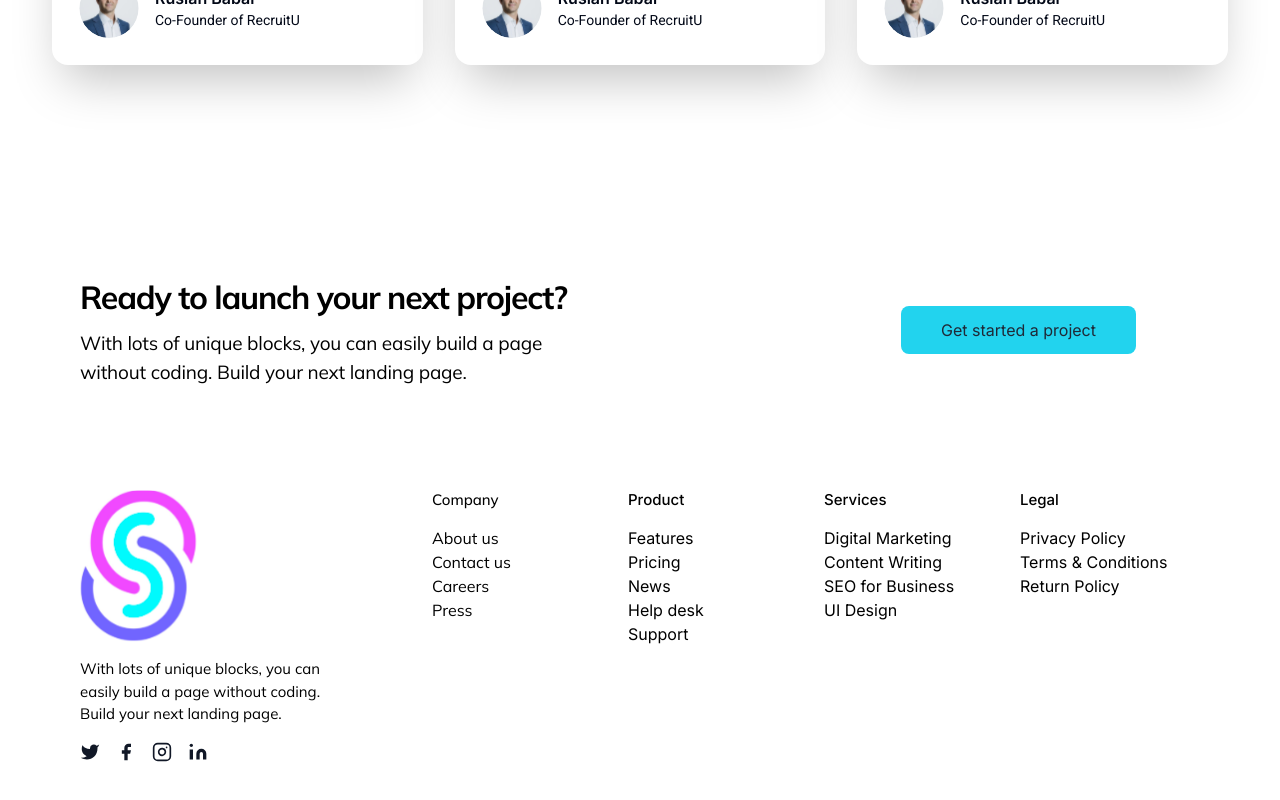
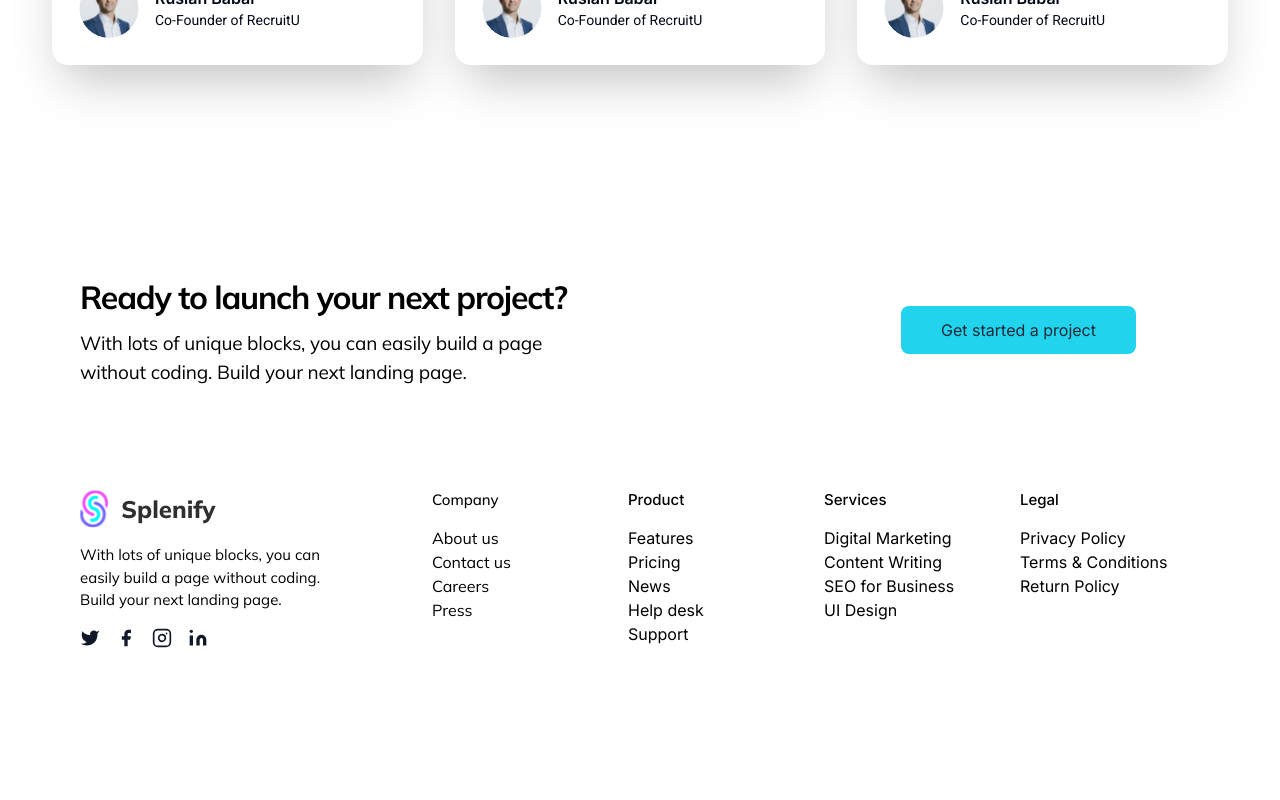
Before and after one commit to fareedjaved203/splenify, a Next.js app: page / in a window 1280 px wide. Shown: the part 6894-7694 px from the top of the page. After the commit the page ends 7660 px from the top, so only its background shows below. Built offline with nearby package versions, Linux system fonts and the light colour scheme.

Commit message:
footer set

```diff
--- a/components/footer/Footer.jsx
+++ b/components/footer/Footer.jsx
@@ -1,5 +1,6 @@
 import React from "react";
 import Image from "next/image";
+import Link from "next/link";
 
 const Footer = () => {
   return (
@@ -35,7 +36,18 @@ const Footer = () => {
 
       <div class="container px-6 md:px-20 py-24 md:mx-auto flex justify-center items-center md:items-center lg:items-start md:flex-row md:flex-nowrap flex-wrap flex-col">
         <div class="w-full md:w-64 flex-shrink-0 md:mx-0 text-center md:text-left">
-          <Image src={"/logo.svg"} width={120} height={120} alt="logo" />
+          <Link href={"/"}>
+            <div className="font-mulish font-extrabold text-2xl gap-3 text-[#2F2F2F] cursor-pointer flex justify-start items-center">
+              <Image
+                src={"/logo.svg"}
+                width={10}
+                height={10}
+                alt="logo"
+                className="w-[29.25px] h-[37.71px]"
+              />
+              <p className="dark:text-slate-300">Splenify</p>
+            </div>
+          </Link>
           <p
             class="font-mulish mt-4 text-black dark:text-slate-200 text-opacity"
             style={{ fontSize: "15px", fontWeight: "400" }}
--- a/components/navbar/Navbar.jsx
+++ b/components/navbar/Navbar.jsx
@@ -24,7 +24,7 @@ const Navbar = () => {
           <nav className="font-poppins font-semibold w-full max-w-[418px] md:mx-auto flex flex-wrap items-center justify-between text-base hover:cursor-pointer">
             <Link
               href="/"
-              className="relative inline-block group font-medium text-[#878787] hover:text-[#262626] dark:text-slate-300 dark:hover:text-slate-300 active:text-[#262626] text-base hover:font-semibold"
+              className="relative inline-block group font-medium text-[#878787] hover:text-[#262626] dark:hover:text-slate-200 dark:text-slate-300 active:text-[#262626] text-base hover:font-semibold"
             >
               Home
               <span className="absolute bottom-0 left-0 w-full h-[2.31px] bg-[#00FAFE] origin-left transform scale-x-0 group-hover:scale-x-100 transition-transform duration-450 ease-in-out"></span>
@@ -32,7 +32,7 @@ const Navbar = () => {
 
             <Link
               href="/work"
-              className="relative inline-block group font-medium text-base hover:font-semibold text-[#878787] hover:text-[#262626] dark:hover:text-slate-300 active:text-[#262626]"
+              className="relative inline-block group font-medium text-base hover:font-semibold text-[#878787] hover:text-[#262626] dark:hover:text-slate-200 dark:text-slate-300 active:text-[#262626]"
             >
               Projects
               <span className="absolute bottom-0 left-0 w-full h-0.5 bg-[#00FAFE] origin-left transform scale-x-0 group-hover:scale-x-100 transition-transform duration-450 ease-in-out"></span>
@@ -40,7 +40,7 @@ const Navbar = () => {
 
             <Link
               href="/#feature"
-              className="relative inline-block group font-medium text-base hover:font-semibold text-[#878787] hover:text-[#262626] dark:hover:text-slate-300 active:text-[#262626]"
+              className="relative inline-block group font-medium text-base hover:font-semibold text-[#878787] hover:text-[#262626] dark:hover:text-slate-200 dark:text-slate-300 active:text-[#262626]"
             >
               About
               <span className="absolute bottom-0 left-0 w-full h-0.5 bg-[#00FAFE] origin-left transform scale-x-0 group-hover:scale-x-100 transition-transform duration-450 ease-in-out"></span>
@@ -48,7 +48,7 @@ const Navbar = () => {
 
             <Link
               href="/#about"
-              className="relative inline-block group font-medium text-base hover:font-semibold text-[#878787] hover:text-[#262626] dark:hover:text-slate-300 active:text-[#262626]"
+              className="relative inline-block group font-medium text-base hover:font-semibold text-[#878787] hover:text-[#262626] dark:hover:text-slate-200 dark:text-slate-300 active:text-[#262626]"
             >
               Contact
               <span className="absolute bottom-0 left-0 w-full h-0.5 bg-[#00FAFE] origin-left transform scale-x-0 group-hover:scale-x-100 transition-transform duration-450 ease-in-out"></span>
--- a/package.json
+++ b/package.json
@@ -9,6 +9,7 @@
     "lint": "next lint"
   },
   "dependencies": {
+    "aos": "^2.3.4",
     "class-variance-authority": "^0.7.0",
     "clsx": "^2.1.1",
     "lucide-react": "^0.416.0",
```
Also changed, not shown: 1 other file (tests, documents, lock files or other folders).
